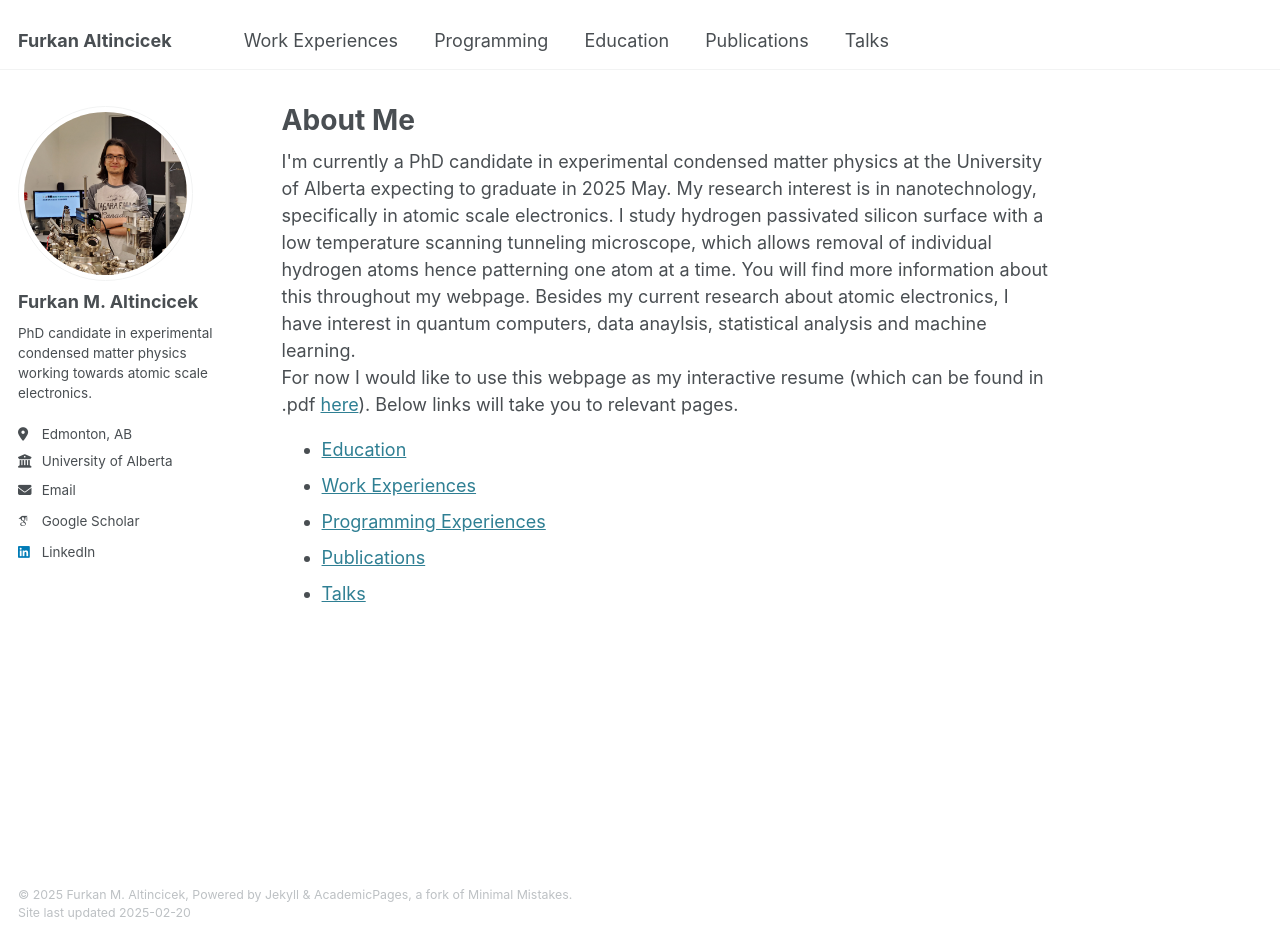
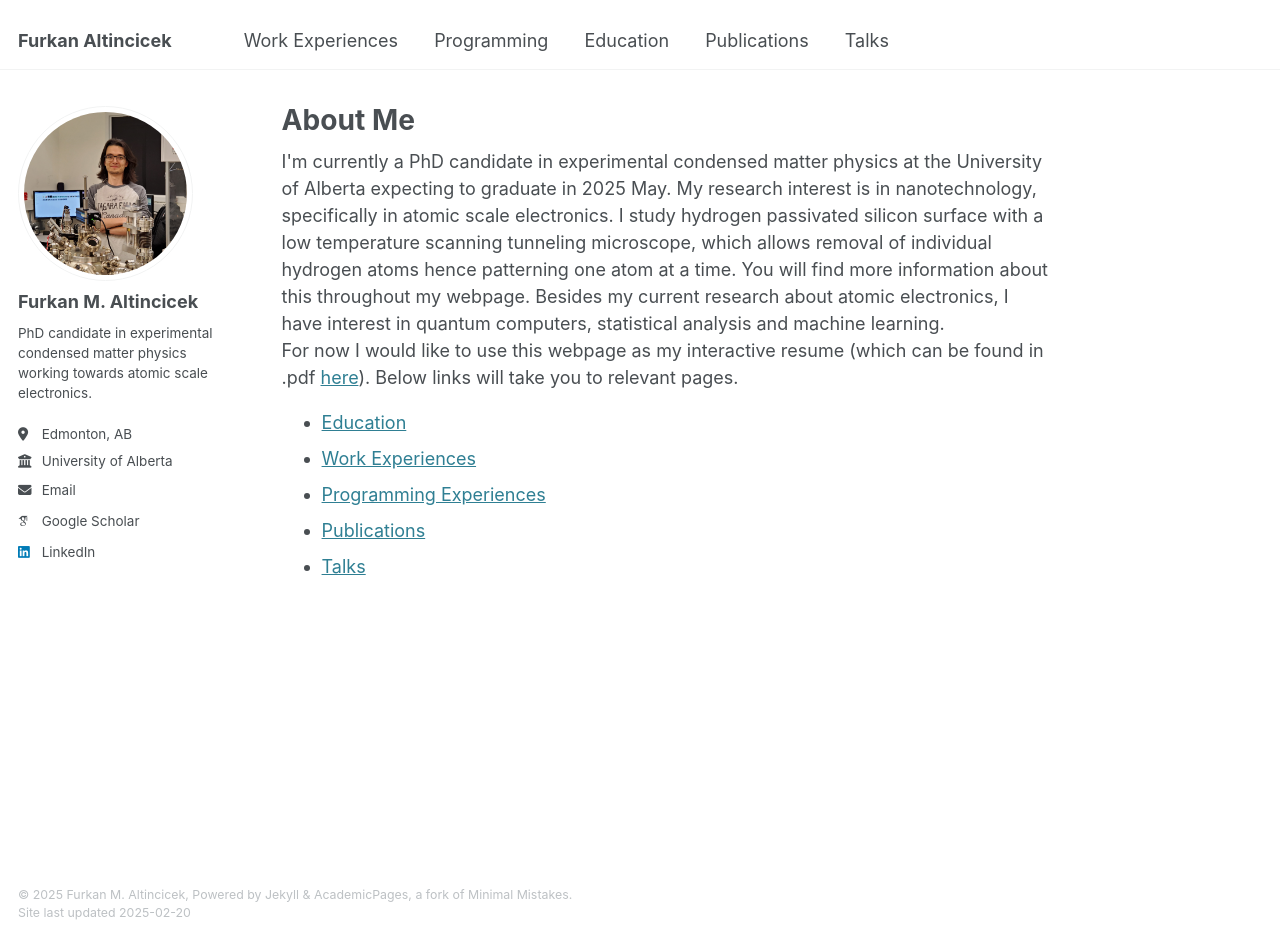
Before and after one commit to faltincicek/faltincicek.github.io, a Jekyll site: the page built from _pages/about.html, in a window 1280 px wide and 941 px high. Built offline with Jekyll 4.4.1, drawn with Linux system fonts in a browser that asks for light colours; some web fonts are replaced.

Commit message:
Update about.html

```diff
--- a/_pages/about.html
+++ b/_pages/about.html
@@ -7,7 +7,7 @@ redirect_from:
   - /about.html
 ---
 
-I'm currently a PhD candidate in experimental condensed matter physics at the University of Alberta expecting to graduate in 2025 May. My research interest is in nanotechnology, specifically in atomic scale electronics. I study hydrogen passivated silicon surface with a low temperature scanning tunneling microscope, which allows removal of individual hydrogen atoms hence patterning one atom at a time. You will find more information about this throughout my webpage. Besides my current research about atomic electronics, I have interest in quantum computers, data anaylsis, statistical analysis and machine learning.
+I'm currently a PhD candidate in experimental condensed matter physics at the University of Alberta expecting to graduate in 2025 May. My research interest is in nanotechnology, specifically in atomic scale electronics. I study hydrogen passivated silicon surface with a low temperature scanning tunneling microscope, which allows removal of individual hydrogen atoms hence patterning one atom at a time. You will find more information about this throughout my webpage. Besides my current research about atomic electronics, I have interest in quantum computers, statistical analysis and machine learning.
 <br>
 For now I would like to use this webpage as my interactive resume (which can be found in .pdf <a href="/files/altincicek_furkan_resume.pdf">here</a>). Below links will take you to relevant pages.
 <ul style="list-style-type: disc;">
```
